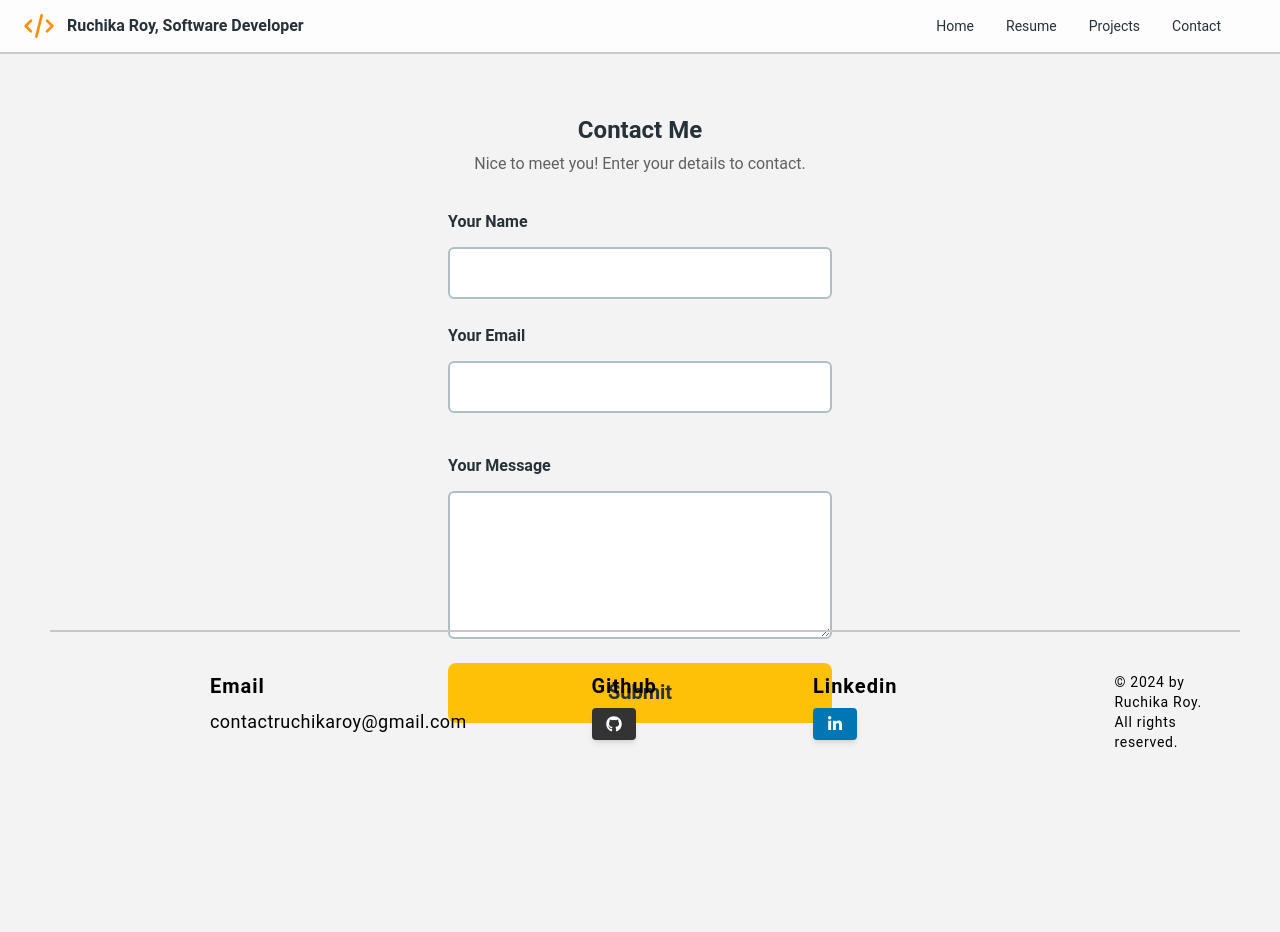
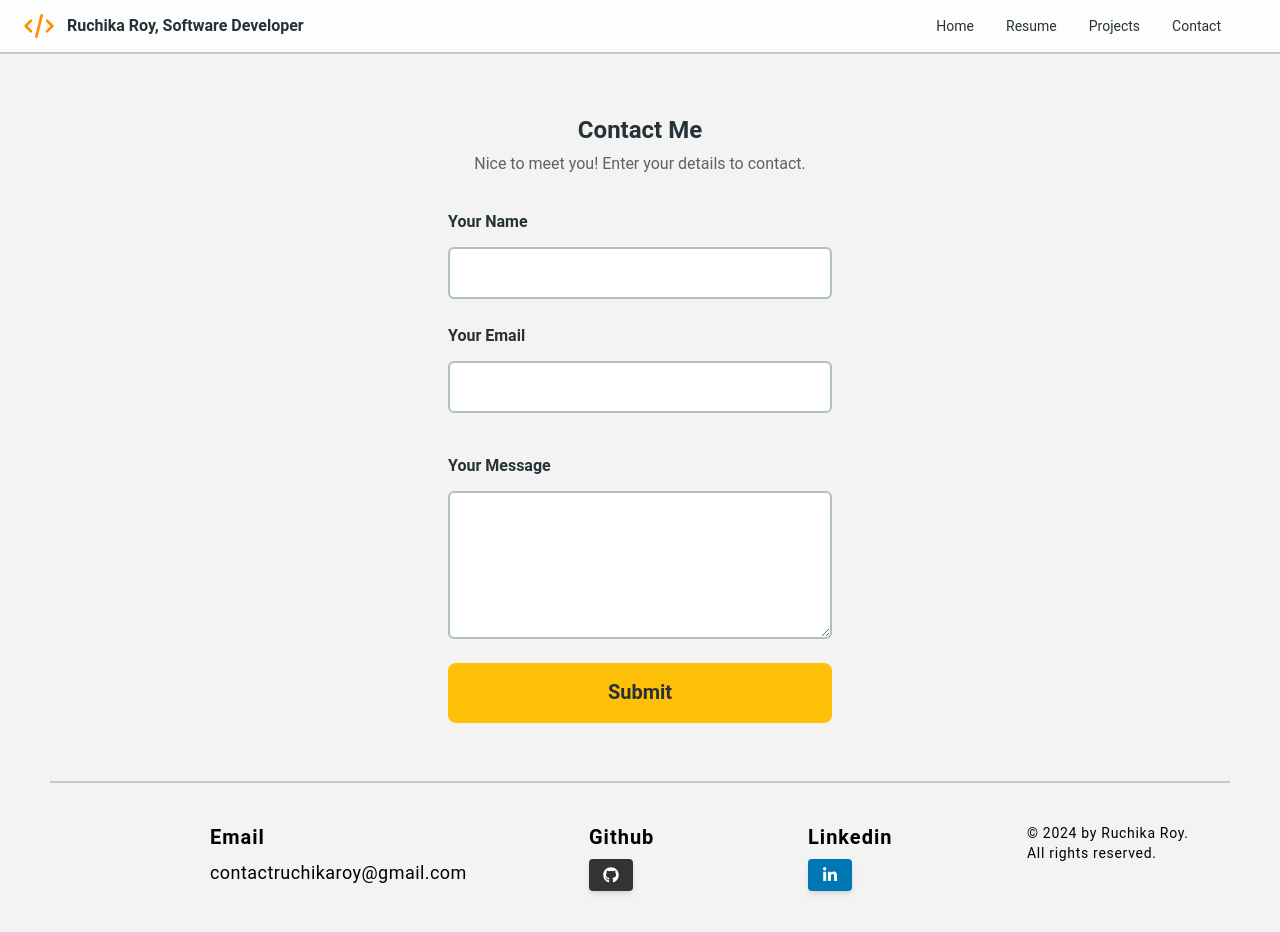
Before and after one commit to ruchikaroy/rr_portfolio_website, a React (Vite) app: page /contact in a window 1280 px wide. Shown: the top 932 px of the page. Before the commit the page ends 800 px from the top, so only its background shows below. Built offline with nearby package versions, Linux system fonts and the light colour scheme.

Commit message:
modified footer position

```diff
--- a/src/Components/Footer.tsx
+++ b/src/Components/Footer.tsx
@@ -3,10 +3,10 @@ import { Typography } from "@material-tailwind/react";
 const Footer = () => {
   return (
     <>
-      <footer className="fixed bottom-0">
+      <footer>
         <div
           style={{ borderTop: " solid 2px #c7c7c7", marginTop: "50px" }}
-          className=" grid grid-cols-1 lg:grid-cols-4 gap-4 m-10  "
+          className=" grid grid-cols-1 md:grid-cols-1 lg:grid-cols-4 gap-4 m-10  "
         >
           <div className="mt-10">
             <div className="mb-2 font-sans font-bold text-xl tracking-wider lg:ml-40">
@@ -73,7 +73,7 @@ const Footer = () => {
             </div>
           </div>
           <div className="mt-10">
-            <div className="mb-2 font-sans text-sm tracking-wider lg:ml-40">
+            <div className="mb-2 font-sans text-sm tracking-wider lg:ml-20">
               <p> © 2024 by Ruchika Roy. </p>
               <p className="text-sm">All rights reserved. </p>
             </div>
```
